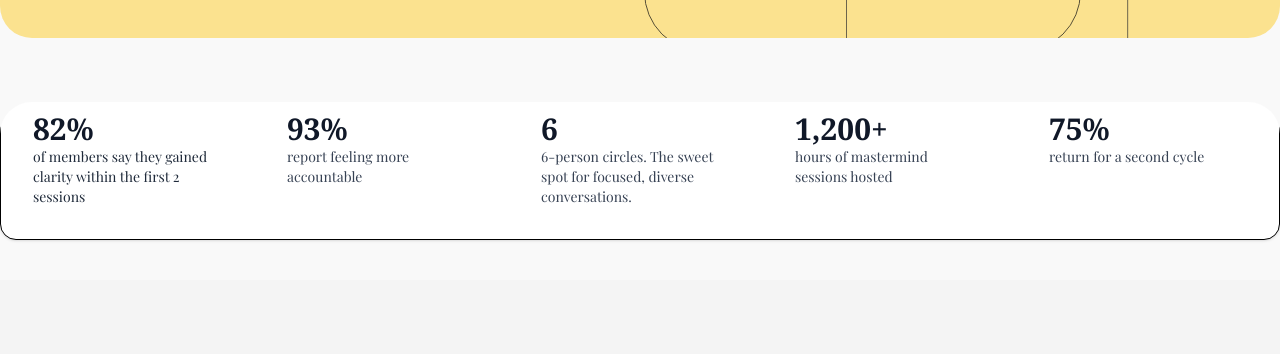
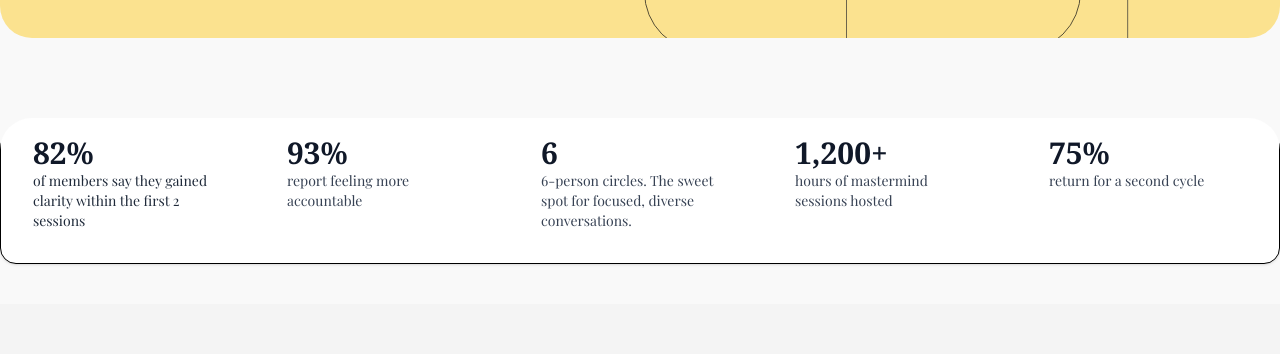
Before and after one commit to serdarabdulkadir/my-next-app-3, a Next.js app: page / in a window 1280 px wide. Shown: the part 779-1133 px from the top of the page. Built offline with nearby package versions, Linux system fonts and the light colour scheme.

Commit message:
StatsBar revize

```diff
--- a/src/app/Components/StatsBar.tsx
+++ b/src/app/Components/StatsBar.tsx
@@ -2,8 +2,8 @@
 export default function StatsBar() {
   return (
 
-    <section className="relative isolate overflow-hidden text-gray-900 rounded-[32px] mx-auto max-w-7xl mt-10 md:mt-16">
-      <div className="bg-white border border-black rounded-2xl w-full  -mt-8 mb-10 shadow-sm grid grid-cols-2 md:grid-cols-5  pt-8 md:pt-10 pl-6 md:pl-8 pb-6 md:pb-0 gap-6">
+    <section className="relative isolate overflow-hidden text-gray-900 rounded-[32px] mx-auto max-w-7xl mt-16 md:mt-20">
+      <div className="bg-white border border-black rounded-2xl w-full  -mt-6 mb-10 shadow-sm grid grid-cols-2 md:grid-cols-5  pt-8 md:pt-10 pl-6 md:pl-8 pb-6 md:pb-0 gap-6">
         <div>
           <p className="text-3xl font-serif font-bold">82%</p>
           <p className="text-sm text-gray-800 mb-8 w-[188px]">
```
